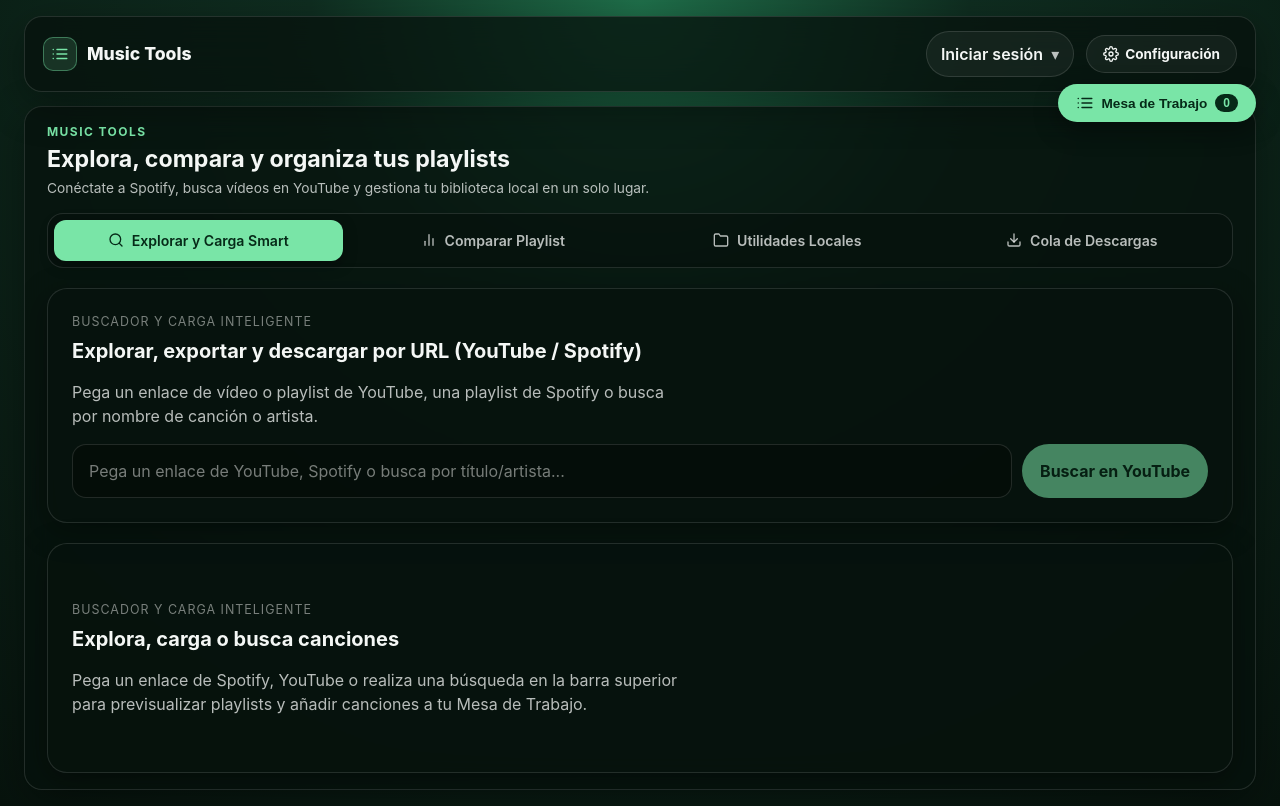
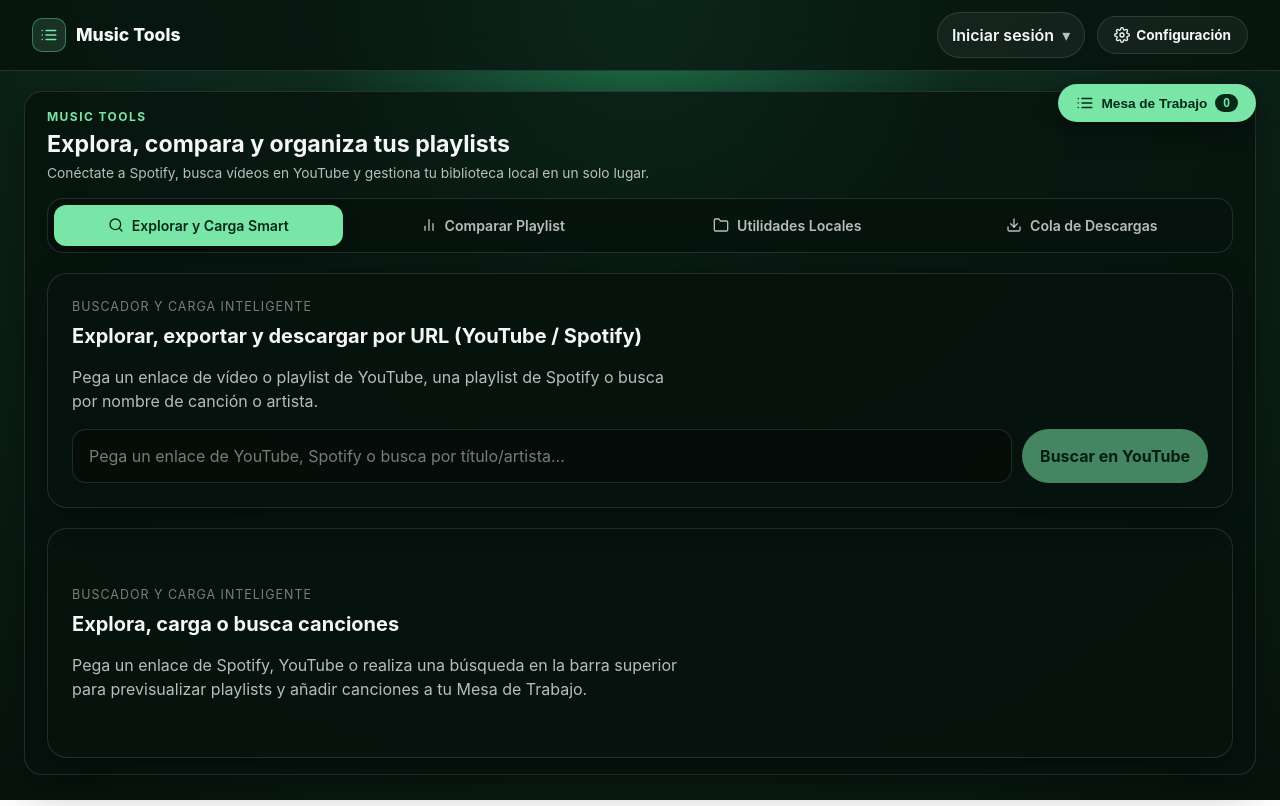
Before and after one commit to LauroGuspar/music_tools, a React (Vite) app: page / in a window 1280 px wide. Built offline with nearby package versions, Linux system fonts and the light colour scheme; no server answers.

Commit message:
style(ui): convertir TopBar en una barra superior fija de extremo a extremo sin bordes redondeados flotantes

```diff
--- a/src/App.css
+++ b/src/App.css
@@ -164,33 +164,37 @@ body {
   display: flex;
   flex-direction: column;
   align-items: center;
-  padding: 16px 24px;
+  padding: 0 0 24px 0;
   box-sizing: border-box;
   width: 100%;
-}
-
-.app-frame {
-  width: min(100%, 1600px);
-  min-height: calc(100vh - 32px);
-  display: flex;
-  flex-direction: column;
-  flex: 1;
 }
 
 .top-bar {
   position: relative;
   z-index: 50;
+  width: 100%;
+  box-sizing: border-box;
   display: flex;
   align-items: center;
   justify-content: space-between;
   gap: 16px;
-  margin-bottom: 14px;
-  padding: 14px 18px;
-  border: 1px solid var(--border-color);
-  border-radius: 18px;
+  margin-bottom: 20px;
+  padding: 12px 32px;
+  border: none;
+  border-bottom: 1px solid var(--border-color);
+  border-radius: 0;
   background: var(--bg-surface);
-  box-shadow: 0 12px 40px var(--shadow-color);
+  box-shadow: none;
   backdrop-filter: blur(18px);
+}
+
+.app-frame {
+  width: min(100%, 1600px);
+  padding: 0 24px;
+  box-sizing: border-box;
+  display: flex;
+  flex-direction: column;
+  flex: 1;
 }
 
 .top-bar-title {
--- a/src/App.tsx
+++ b/src/App.tsx
@@ -308,7 +308,6 @@ function App() {
 
   return (
     <main className="app-shell">
-      <section className="app-frame">
       <TopBar
         authErrorMessage={spotifyAuth.errorMessage}
         isAuthenticated={spotifyAuth.isAuthenticated}
@@ -318,6 +317,8 @@ function App() {
         status={spotifyAuth.status}
         onOpenSettings={() => setIsSettingsOpen(true)}
       />
+
+      <section className="app-frame">
 
         <button
           type="button"
```
Lines whose indentation alone changed are shown as unchanged.
